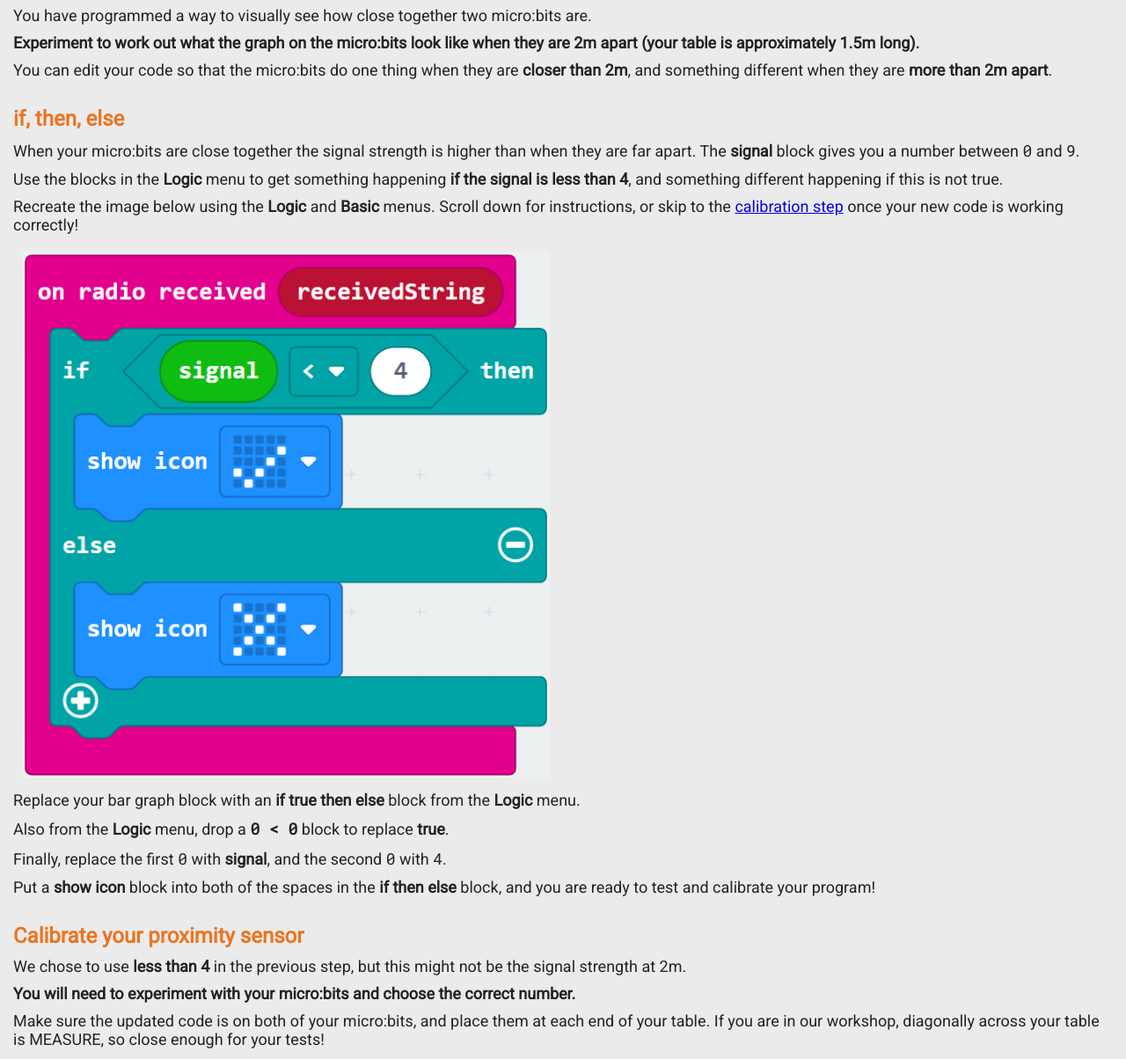
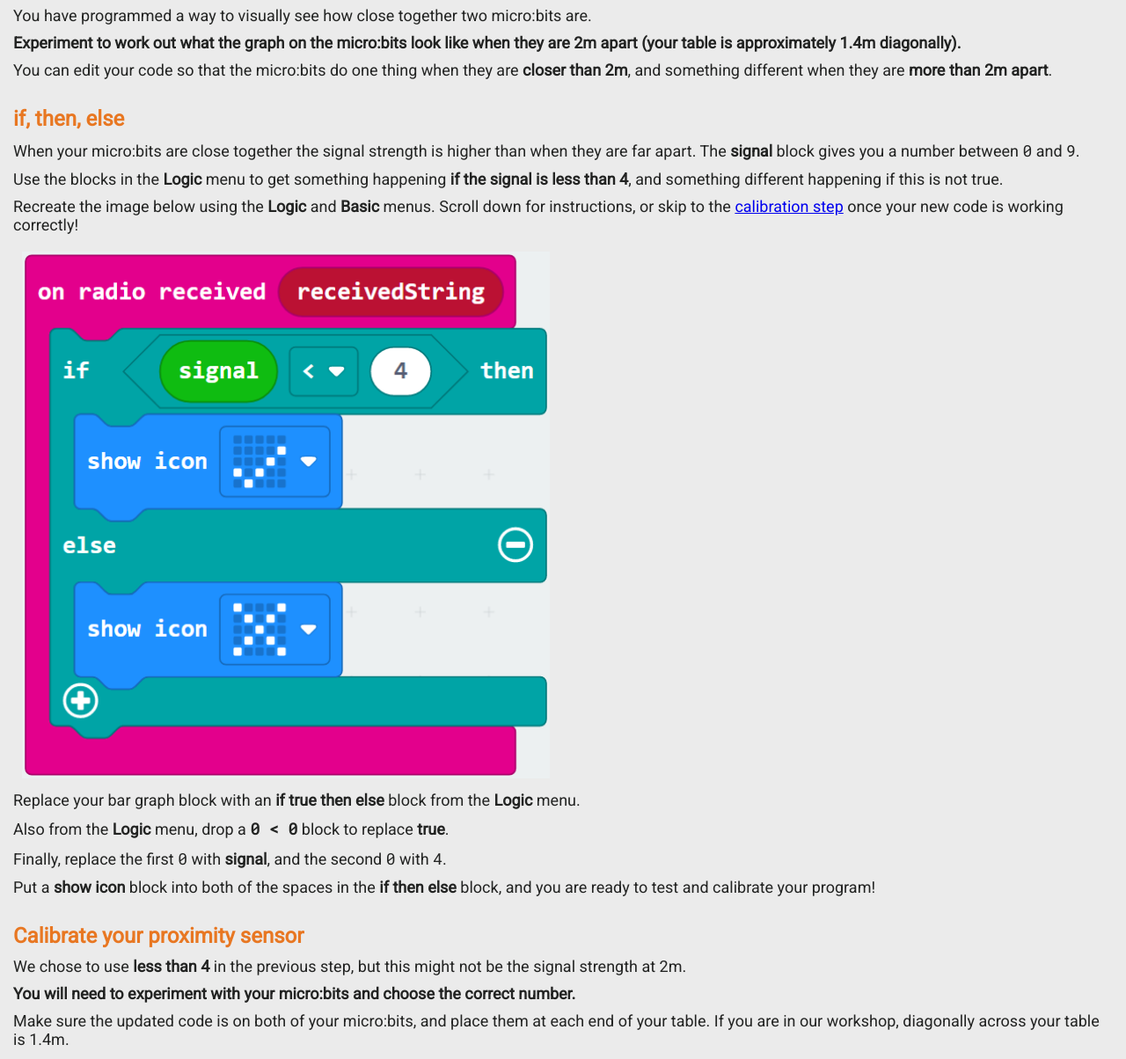
Before and after one commit to ScienceOxford/code-alert, a plain HTML site: page proximity.html in a window 1280 px wide. Shown: the part 276-1480 px from the top of the page at 88% size. Drawn offline with Linux system fonts and the light colour scheme.

Commit message:
Update proximity.html

```diff
--- a/proximity.html
+++ b/proximity.html
@@ -16,7 +16,7 @@
 
   <div id="intro" class="left">
     <p>You have programmed a way to visually see how close together two micro:bits are.</p>
-    <p><strong>Experiment to work out what the graph on the micro:bits look like when they are 2m apart (your table is approximately 1.5m long).</strong></p>
+    <p><strong>Experiment to work out what the graph on the micro:bits look like when they are 2m apart (your table is approximately 1.4m diagonally).</strong></p>
     <p>You can edit your code so that the micro:bits do one thing when they are <strong>closer than 2m</strong>, and something different when they are <strong>more than 2m apart</strong>.</p>
     <br>
   </div>
@@ -39,7 +39,7 @@
     <h3>Calibrate your proximity sensor</h3>
     <p>We chose to use <strong>less than 4</strong> in the previous step, but this might not be the signal strength at 2m.</p>
     <p><strong>You will need to experiment with your micro:bits and choose the correct number.</strong></p>
-    <p>Make sure the updated code is on both of your micro:bits, and place them at each end of your table. If you are in our workshop, diagonally across your table is MEASURE, so close enough for your tests!</p>
+    <p>Make sure the updated code is on both of your micro:bits, and place them at each end of your table. If you are in our workshop, diagonally across your table is 1.4m.</p>
     <br>
   </div>
 
```
